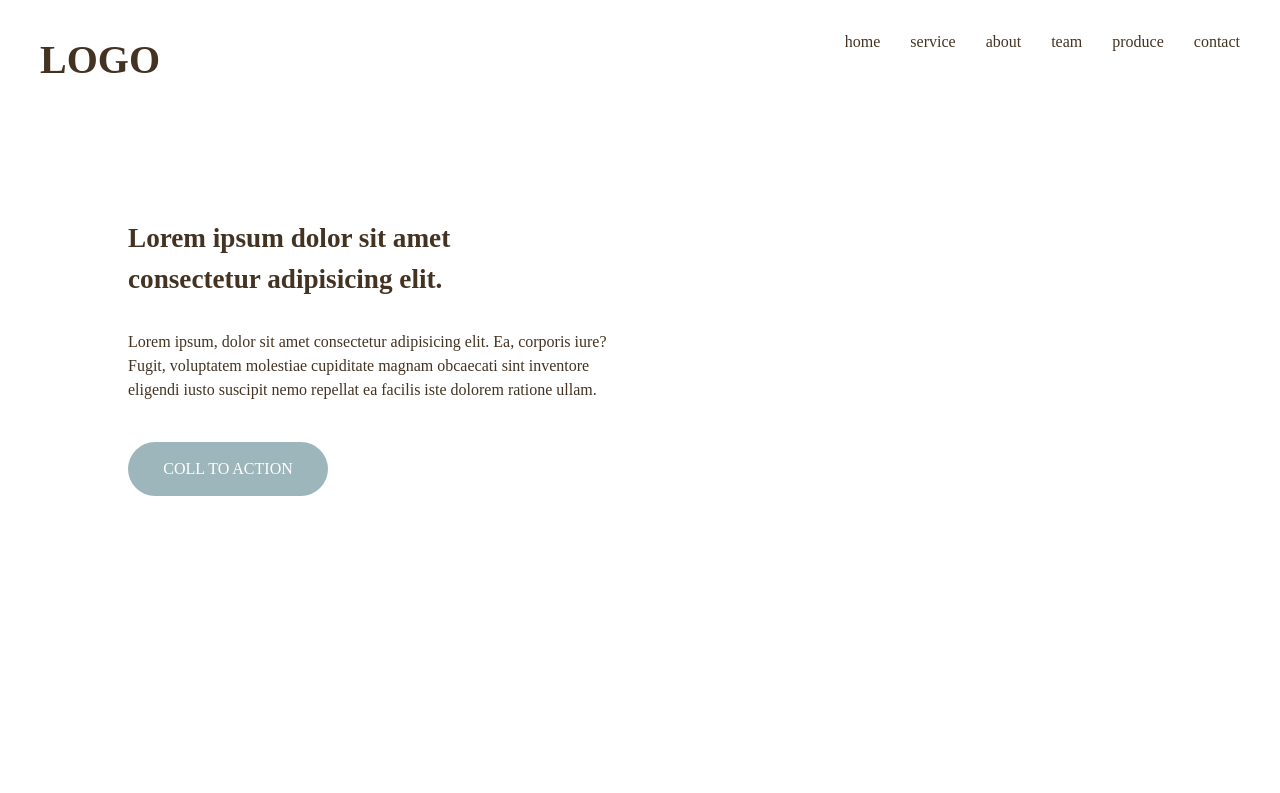
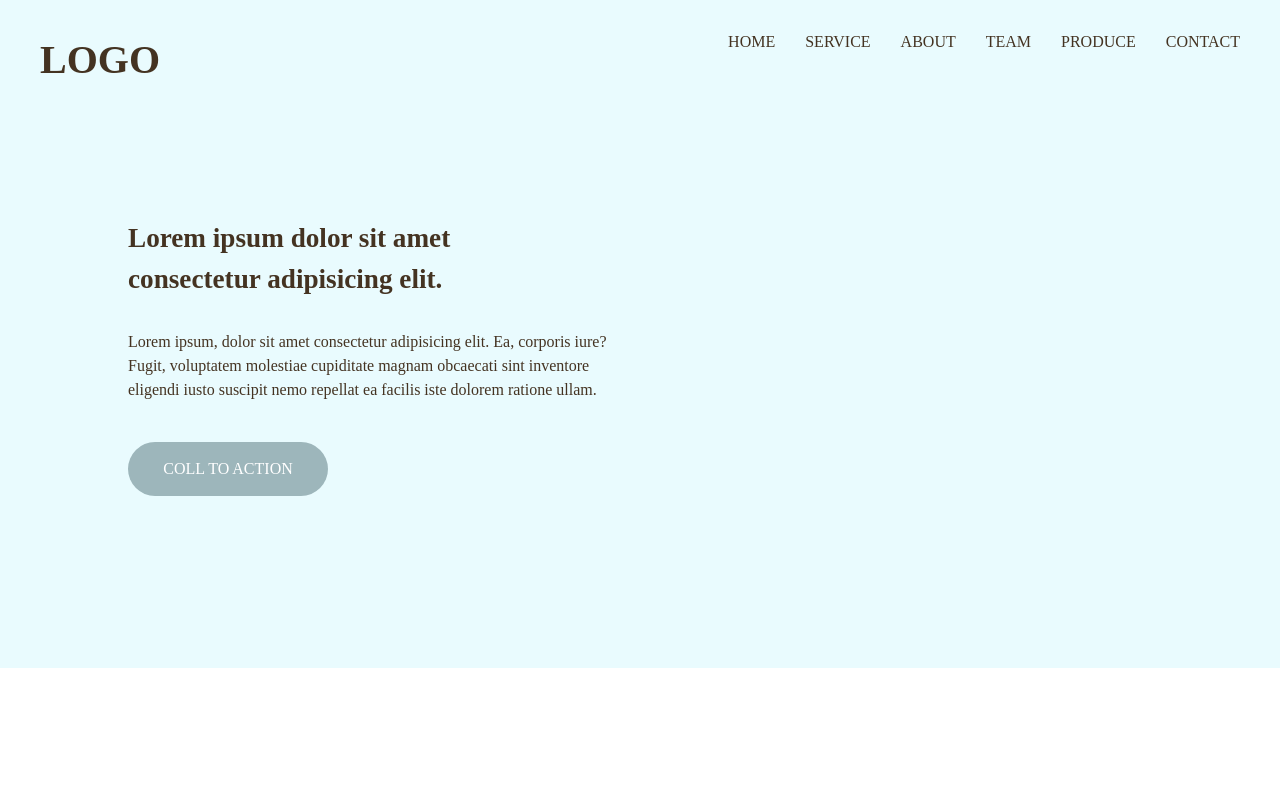
Before and after one commit to kanekomoeka/LP_coding, a plain HTML site: page index.html in a window 1280 px wide. Shown: the top 793 px of the page. Drawn offline with nearby package versions, Linux system fonts and the light colour scheme; a script that the page names is missing.

Commit message:
Update style.css

```diff
--- a/style.css
+++ b/style.css
@@ -42,7 +42,7 @@ p span {
 }
 /* ヘッダー
 ---------------------------------------------- */
-#main {
+#home {
   background-color: rgb(233, 251, 254);
 }
 
@@ -119,7 +119,9 @@ p span {
   justify-content: space-between;
   gap: 30px;
 }
-
+.gNav .gNav-menu li a {
+  text-transform: uppercase;
+}
 .gNav-menu li a:hover {
   color: rgb(137, 158, 162);
 }
```
